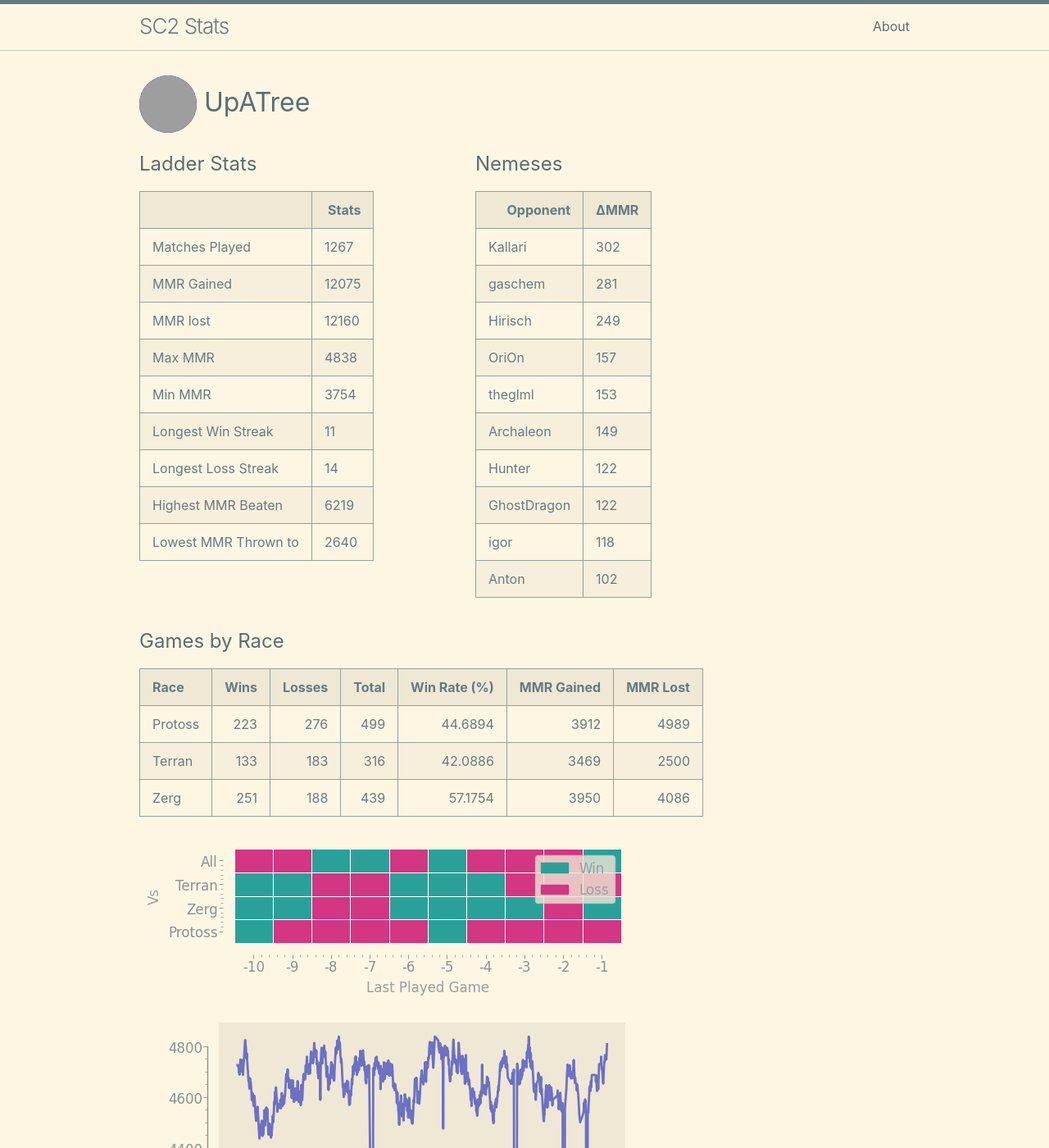
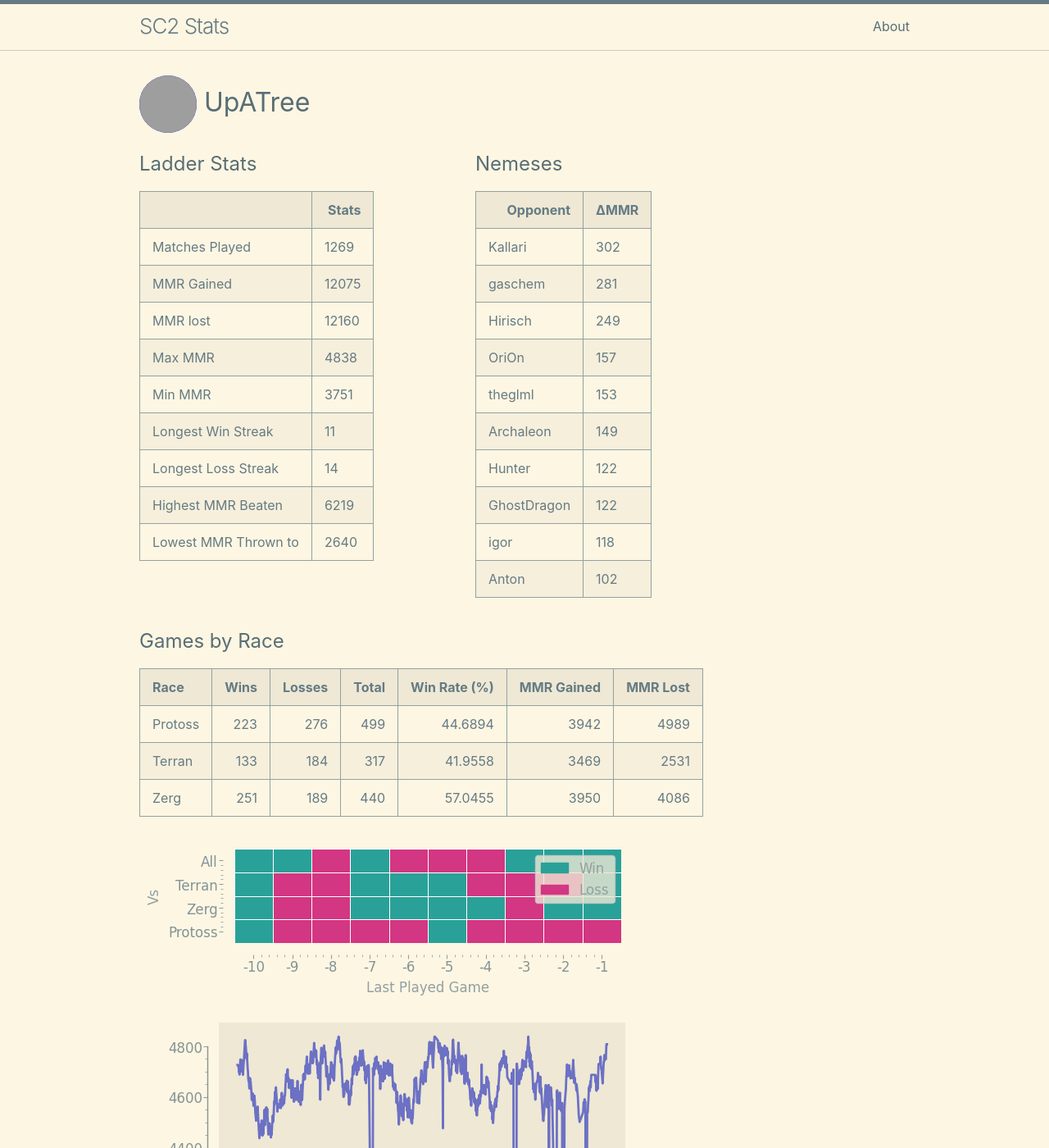
Before and after one commit to kylermurphy/UpATree, a Jekyll site: the page built from docs/index.md, in a window 1280 px wide and 1400 px high. Shown: the whole window at 82% size. Built offline with Jekyll 4.4.1, drawn with Linux system fonts in a browser that asks for light colours; grey boxes are pictures that could not be loaded.

Commit message:
running on push

```diff
--- a/docs/index.md
+++ b/docs/index.md
@@ -18,7 +18,7 @@ layout: home
   <tbody>
     <tr>
       <td>Matches Played</td>
-      <td>1267</td>
+      <td>1269</td>
     </tr>
     <tr>
       <td>MMR Gained</td>
@@ -34,7 +34,7 @@ layout: home
     </tr>
     <tr>
       <td>Min MMR</td>
-      <td>3754</td>
+      <td>3751</td>
     </tr>
     <tr>
       <td>Longest Win Streak</td>
@@ -114,9 +114,9 @@ layout: home
 
 | Race    |   Wins |   Losses |   Total |   Win Rate (%) |   MMR Gained |   MMR Lost |
 |:--------|-------:|---------:|--------:|---------------:|-------------:|-----------:|
-| Protoss |    223 |      276 |     499 |        44.6894 |         3912 |       4989 |
-| Terran  |    133 |      183 |     316 |        42.0886 |         3469 |       2500 |
-| Zerg    |    251 |      188 |     439 |        57.1754 |         3950 |       4086 |
+| Protoss |    223 |      276 |     499 |        44.6894 |         3942 |       4989 |
+| Terran  |    133 |      184 |     317 |        41.9558 |         3469 |       2531 |
+| Zerg    |    251 |      189 |     440 |        57.0455 |         3950 |       4086 |
 
 ![Games by Race](./assets/gm_hist.png)
 
--- a/log.txt
+++ b/log.txt
@@ -501,3 +501,4 @@ Writing a log file 2025-03-16 18:49:28.
 Writing a log file 2025-03-16 19:17:02.
 Writing a log file 2025-03-16 19:29:40.
 Writing a log file 2025-03-16 19:48:04.
+Writing a log file 2025-03-16 20:23:27.
```
Also changed, not shown: docs/assets/MMR.png, docs/assets/daily.png, docs/assets/gm_hist.png, docs/assets/r_wrt.png, 1 other file.
